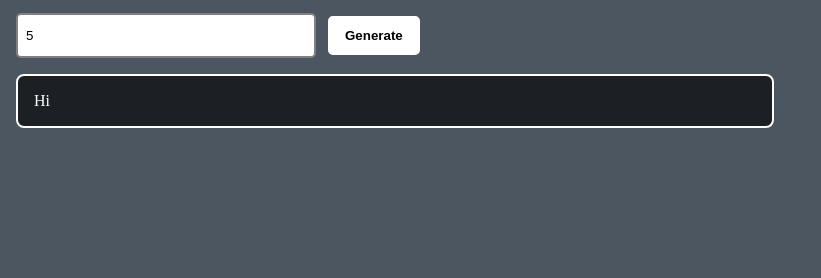
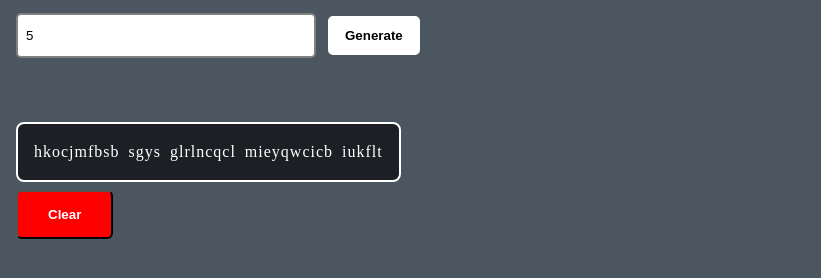
Before and after one commit to Benjamin-Alladi/Dev, a plain HTML site: page JSProjects/Paragraph Generator/index.html in a window 1280 px wide. Both pictures are taken after typing "5" into the empty fields and a click on the input "Generate". Shown: the part 56-334 px from the top of the page, without its empty margins (0-821 px from the left). Drawn offline with Linux system fonts and the light colour scheme.

Commit message:
JS Added

```diff
--- a/JSProjects/Paragraph Generator/index.js
+++ b/JSProjects/Paragraph Generator/index.js
@@ -1,12 +1,69 @@
 let wrapper= document.querySelector(".wrapper");
 let inpbox= document.getElementById("inpbox");
+
+function getRes(wcount)
+{
+    let p="";
+    let a= [ 'a', 'b', 'c', 'd', 'e', 'f', 'g', 'h', 'i', 'j', 'k', 'l', 'm', 'n', 'o', 'p', 'q', 'r', 's', 't', 'u', 'v', 'w', 'x', 'y', 'z' ];
+
+    for(let i=0; i<wcount; i++)
+    {
+        let word="";
+        let wlen= Math.random(1)*10;
+        wlen= Math.ceil(wlen);
+        console.log("wlen: "+wlen);
+
+        for(let j=0; j<wlen; j++)
+        {
+            let ind= Math.floor(Math.random()*25);
+            word+= a[ind];
+        }
+        p+= word+" ";
+    }
+
+    return p;
+}
 
 function genPara()
 {
     let ele= document.createElement("p");
     ele.classList.add("pg");
-    console.log(ele.className);
-    let c= document.createTextNode("Hi");
-    ele.append(c);
-    wrapper.append(ele);
+
+    let wcount= inpbox.value;
+    console.log(wcount +" "+ typeof wcount);
+    if(wcount.length==0 || parseInt(wcount)<=0)
+    {
+        console.log("In if block.");
+        alert("Number of words in the paragraph must be greater than 0.");
+        return;
+    }
+    else
+    {
+        console.log("In else-block.");
+        let res= getRes(wcount);
+
+        ele.append(res);
+        wrapper.append(ele);
+
+        let b= document.createElement("button");
+        b.classList.add("clrbtn");
+        b.innerHTML="Clear";
+        ele.insertAdjacentElement("afterend",b);
+    }
+
 }
+
+// EventListener on clrbtn:
+let clrbtn= document.getElementsByClassName("clrbtn");
+
+clrbtn.addEventListener("click", clr(this));
+
+function clr(ele)
+{
+    let pnode= ele.parentNode;
+    console.log("Parent Node: "+ pnode);
+
+    let cnodes= pnode.childNodes;
+    // p.removeChild()
+    console.log(cnodes+" "+ typeof cnodes);
+}
--- a/JSProjects/Paragraph Generator/style.css
+++ b/JSProjects/Paragraph Generator/style.css
@@ -48,14 +48,59 @@
 }
 
 .pg{
-    width: 60%;
+
+    width: fit-content;
     border: 2px solid white;
     border-radius: 8px;
 
     padding: 1rem 0rem;
     padding-left: 1rem;
-    margin-bottom: 2rem;
+    padding-right: 1rem;
+    margin-top: 3rem;
+
+    font-size: 1rem;
+    letter-spacing: 1px;
+    word-spacing: 4px;
+    line-height: 1.5rem;
 
     background: rgba(0, 0, 0, 0.626);
     color: white;
 }
+
+
+.clrbtn{
+
+    margin-top: 0.5rem;
+    padding: 15px 30px;
+    border-radius: 6px;
+    font-weight: 600;
+
+    background: red;
+    color: white;
+    z-index: 1;
+
+    position: relative;
+}
+.clrbtn:hover{
+    color: black;
+}
+.clrbtn::before{
+    content: "";
+    position: absolute;
+    top: 0;
+    bottom: 0;
+    left: 0;
+    right: 0;
+
+    border-radius: 6px;
+    background-color: white;
+    z-index: -1;
+
+    transform: scaleX(0);
+    transform-origin: left;
+    transition-duration: 0.1s;
+}
+.clrbtn:hover::before{
+    opacity: 1;
+    transform: scaleX(1);
+}
```
Also changed, not shown: CSSProjects/CSSButtons/b1animation.html (+0 -3 lines).
